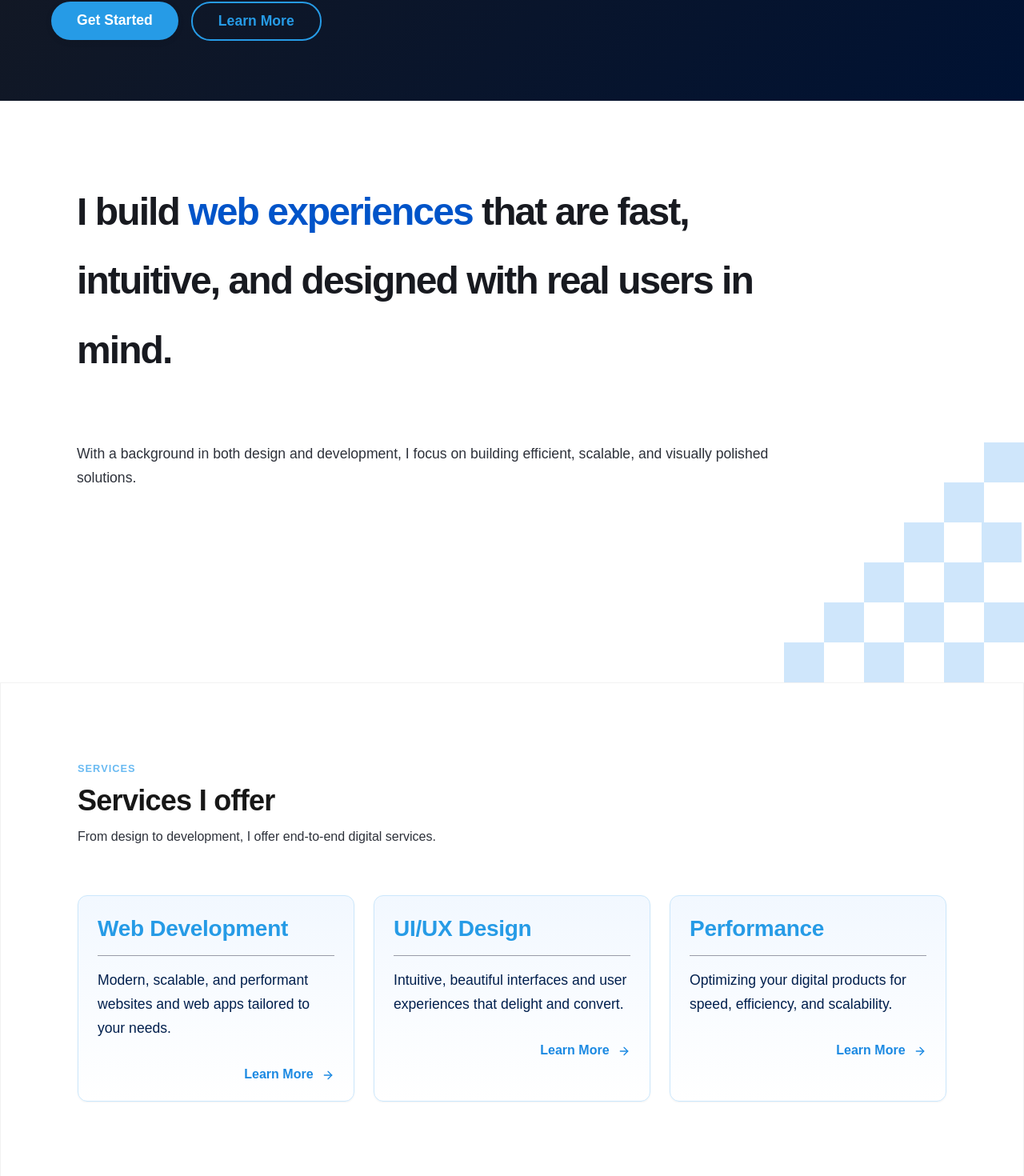
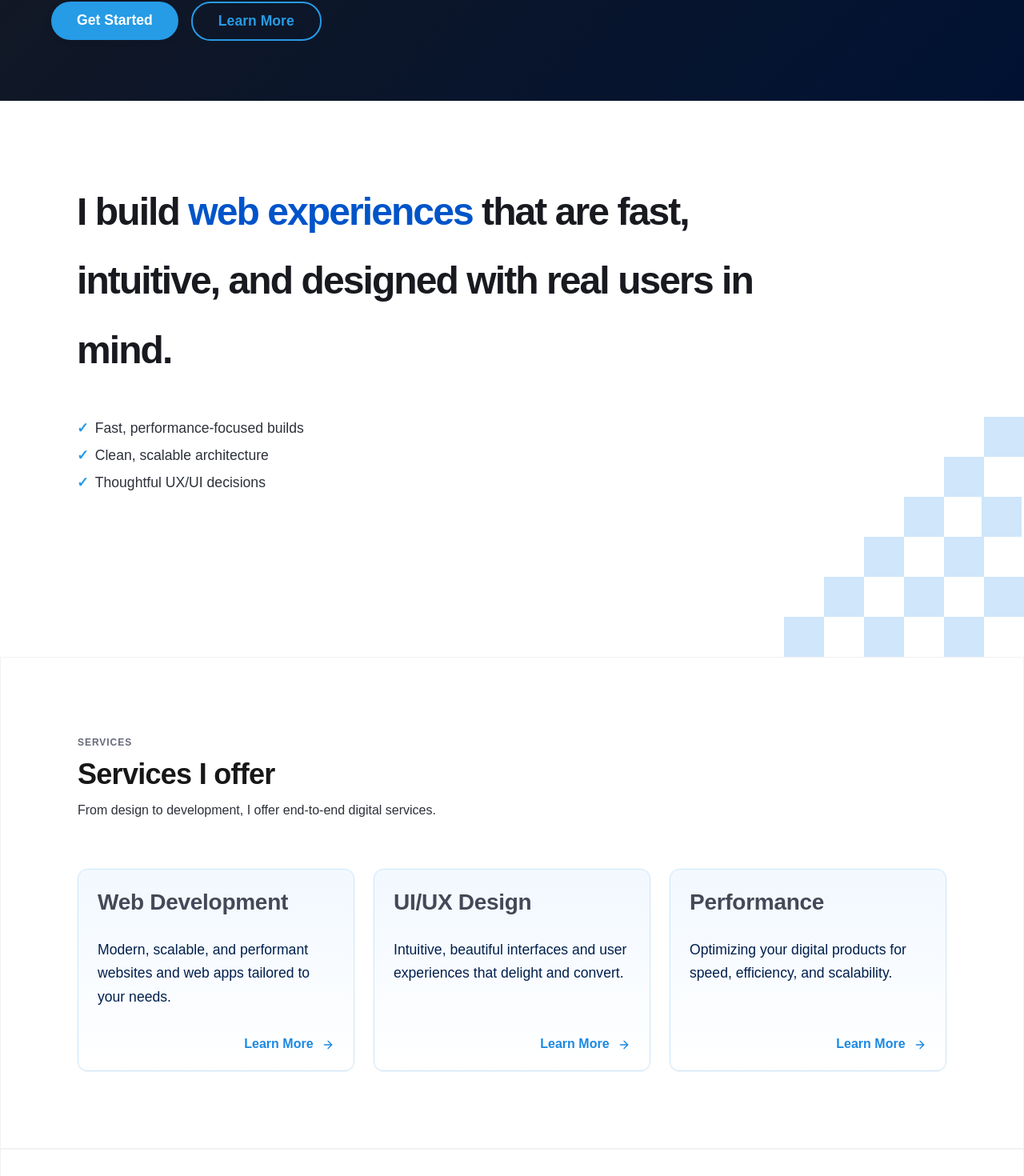
Before and after one commit to roseandlily33/vrb, a Next.js app in the folder client/: page / in a window 1280 px wide. Shown: the part 634-2104 px from the top of the page at 80% size. Built offline with nearby package versions, Linux system fonts and the light colour scheme.

Commit message:
Redid some of the home page

```diff
--- a/client/src/app/HomeComponents/AboutMe/AboutMe.component.jsx
+++ b/client/src/app/HomeComponents/AboutMe/AboutMe.component.jsx
@@ -1,25 +1,27 @@
 import styles from "./AbouteMe.module.css";
 
 export default function AboutMe() {
+  const features = [
+    "Fast, performance-focused builds",
+    "Clean, scalable architecture",
+    "Thoughtful UX/UI decisions",
+  ];
   return (
     <section className={styles.aboutMeSection}>
       <div className={styles.topText}>
-        {/* <h1 className={styles.introLine}>
-          I’m a <span className={styles.blue}>full-stack developer </span>
-          with a strong focus on UX/UI design,
-          <br />
-          creating clean, functional, and user-friendly digital experiences.
-        </h1> */}
         <h1 className={styles.introLine}>
           I build <span className={styles.blue}>web experiences</span> that are fast, intuitive, and designed with
           real users in mind.
         </h1>
       </div>
-      {/* <div className={styles.divider} /> */}
       <div className={styles.bottomAboutMe}>
         <p className={styles.bottomText}>
-          With a background in both design and development, I focus on building
-          efficient, scalable, and visually polished solutions.
+          {features.map((feature, idx) => (
+            <span key={feature} style={{ display: "block", marginBottom: 4 }}>
+              <span style={{ color: "var(--blue-600)", fontWeight: 700, marginRight: 8 }}>✓</span>
+              {feature}
+            </span>
+          ))}
         </p>
         <img src="/squares.png" alt="Square" className={styles.logo} />
       </div>
--- a/client/src/app/HomeComponents/AboutMe/AbouteMe.module.css
+++ b/client/src/app/HomeComponents/AboutMe/AbouteMe.module.css
@@ -13,7 +13,7 @@
   gap: var(--space-xs);
   margin-bottom: var(--space-l);
   /* border: 2px solid red; */
-  padding: 6rem 6rem 2rem 6rem;
+  padding: 6rem 6rem 0rem 6rem;
   /* border-bottom: 2px solid var(--grey-400); */
 }
 /* .divider {
--- a/client/src/app/HomeComponents/Projects/Projects.component.jsx
+++ b/client/src/app/HomeComponents/Projects/Projects.component.jsx
@@ -18,7 +18,7 @@ export default function Projects() {
   return (
     <section className={styles.projectsSection}>
       <div className={styles.headerGroup}>
-        <p className="eyebrowHeader">Work</p>
+        {/* <p className="eyebrowHeader">Work</p> */}
         <h2 className={styles.heading}>Featured Projects</h2>
       </div>
       <div
--- a/client/src/app/HomeComponents/Projects/Projects.module.css
+++ b/client/src/app/HomeComponents/Projects/Projects.module.css
@@ -6,7 +6,7 @@
   margin-bottom: var(--space-l);
 }
 .projectsSection {
-  padding: var(--section-lg);
+  padding: var(--section-xl);
   border: 1px solid rgba(0, 0, 0, 0.05);
   /* margin: 3rem auto; */
 }
--- a/client/src/app/HomeComponents/Services/Services.component.jsx
+++ b/client/src/app/HomeComponents/Services/Services.component.jsx
@@ -35,9 +35,9 @@ export default function Services() {
                     <Card key={service.title} className={styles.serviceCard}>
                         <h3
                             style={{
-                                paddingBottom: "1rem",
-                                borderBottom: "1px solid var(--grey-400)",
-                                color: "var(--blue-600)",
+                                paddingBottom: "var(--space-s)",
+                                // borderBottom: "1px solid var(--grey-400)",
+                                color: "var(--grey-600)",
                             }}
                         >
                             {service.title}
--- a/client/src/app/HomeComponents/Services/Services.module.css
+++ b/client/src/app/HomeComponents/Services/Services.module.css
@@ -1,7 +1,7 @@
 .servicesSection {
   /* background: var(--grey-100); */
   padding: var(--section-lg);
-  border: 1px solid rgba(0,0,0,0.05);
+  border: 1px solid rgba(0, 0, 0, 0.05);
 }
 
 .heading {
@@ -26,12 +26,15 @@
 .bottomButton {
   display: flex;
   justify-content: end;
+  margin-top: auto;
 }
 
 .cardsWrapper > * {
   flex: 1 1 300px;
   min-width: 260px;
   max-width: 350px;
+  display: flex;
+  flex-direction: column;
 }
 
 @media (max-width: 900px) {
--- a/client/src/app/globals.css
+++ b/client/src/app/globals.css
@@ -223,4 +223,7 @@ a {
   font-size: 0.8rem;
   letter-spacing: 0.08em;
   margin-bottom: 0.5rem;
+   letter-spacing: 0.08em;
+  font-size: 0.75rem;
+  color: var(--grey-500);
 }
```
Lines whose indentation alone changed are shown as unchanged.
